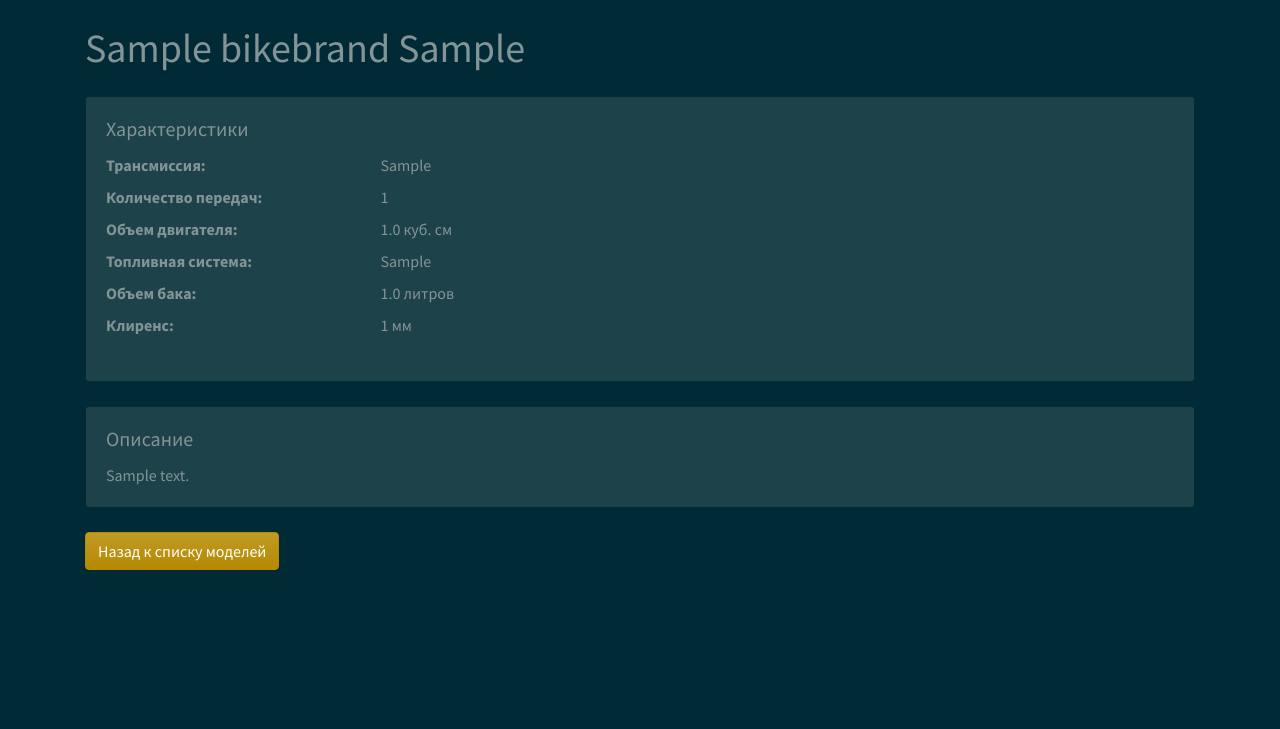
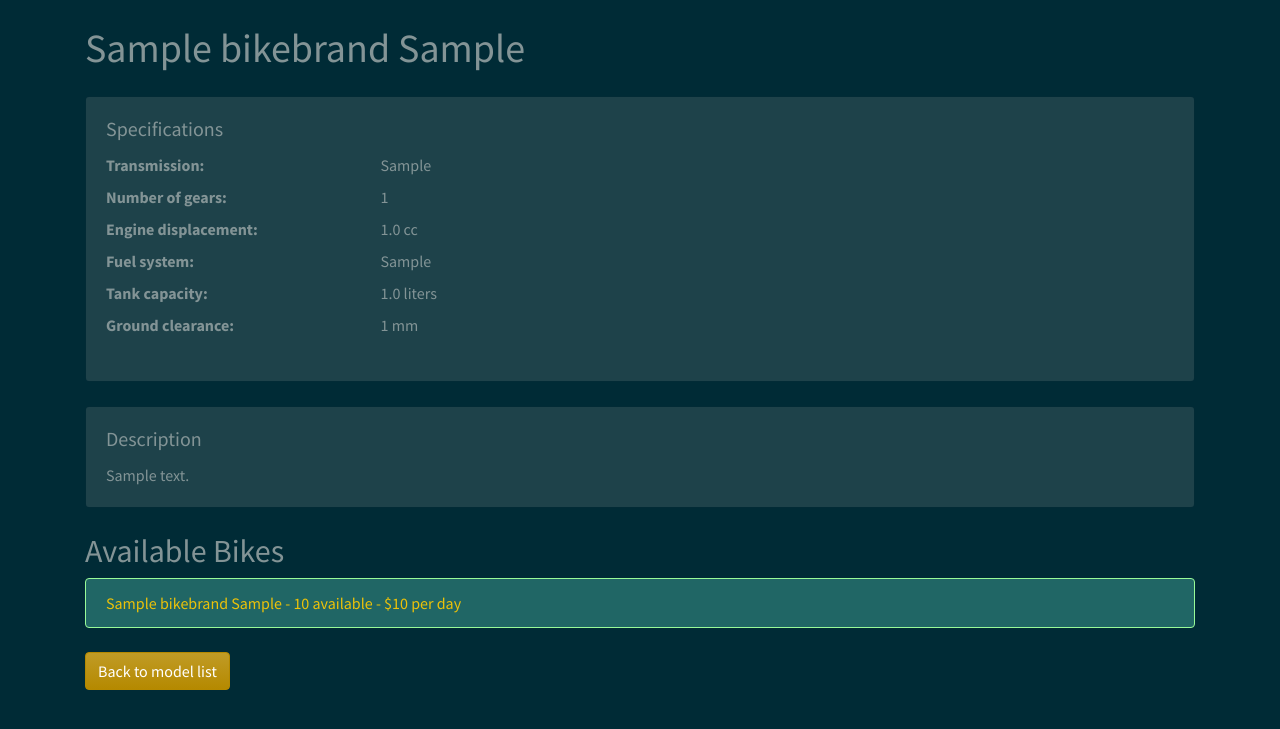
Before and after one commit to ara-foundation/bike-rental-vietnam, a Django app: page /bikemodel/1/ in a window 1280 px wide. Shown: the top 729 px of the page. Run offline with Django 5.2, Linux system fonts and the light colour scheme; tables that the repository leaves empty hold one stand-in row (values such as "Sample post"); some libraries are stand-ins or nearby versions.

Commit message:
added bike order functionality

```diff
--- a/bike_rental/models.py
+++ b/bike_rental/models.py
@@ -1,4 +1,5 @@
 from django.db import models
+from django.core.validators import MinValueValidator
 
 class BikeBrand(models.Model):
     name = models.CharField(max_length=255)
@@ -34,6 +35,31 @@ class Bike(models.Model):
     availability = models.BooleanField(default=True)
     photos = models.ImageField(upload_to='images/', null=True, blank=True)
     description = models.TextField()
+    price_per_day = models.DecimalField(max_digits=10, decimal_places=0, default=0.0)
+    price_per_week = models.DecimalField(max_digits=10, decimal_places=0, default=0.0)
+    price_per_month = models.DecimalField(max_digits=10, decimal_places=0, default=0.0)
 
     def __str__(self):
         return f"{self.bike_model} - {self.amount} available"
+
+
+class Client(models.Model):
+    name = models.CharField(max_length=255)
+    contact = models.CharField(max_length=255)
+    email = models.EmailField()
+
+    def __str__(self):
+        return self.name
+
+
+class Order(models.Model):
+    client = models.ForeignKey(Client, on_delete=models.PROTECT, related_name='orders')
+    bike = models.ForeignKey(Bike, on_delete=models.PROTECT, related_name='orders')
+    start_date = models.DateField()
+    duration = models.IntegerField(validators=[MinValueValidator(1)])
+    amount_bikes = models.IntegerField(validators=[MinValueValidator(1)])
+    total_price = models.DecimalField(max_digits=10, decimal_places=2)
+    created_at = models.DateTimeField(auto_now_add=True)
+
+    def __str__(self):
+        return f"Order {self.id} - {self.client.name}"
--- a/bike_rental/templates/bikemodel_detail.html
+++ b/bike_rental/templates/bikemodel_detail.html
@@ -1,9 +1,9 @@
 <!DOCTYPE html>
-<html lang="ru">
+<html lang="en">
 <head>
     <meta charset="UTF-8">
     <meta name="viewport" content="width=device-width, initial-scale=1.0">
-    <title>{{ bikemodel.brand.name }} {{ bikemodel.model }} - Детали</title>
+    <title>{{ bikemodel.brand.name }} {{ bikemodel.model }} - Details</title>
     <link href="https://cdn.jsdelivr.net/npm/bootswatch@4.5.2/dist/solar/bootstrap.min.css" rel="stylesheet">
     {% load static %}
     <link rel="stylesheet" href="{% static 'css/bikes.css' %}">
@@ -14,37 +14,50 @@
 
         <div class="card">
             <div class="card-body">
-                <h5 class="card-title">Характеристики</h5>
+                <h5 class="card-title">Specifications</h5>
                 <dl class="row">
-                    <dt class="col-sm-3">Трансмиссия:</dt>
+                    <dt class="col-sm-3">Transmission:</dt>
                     <dd class="col-sm-9">{{ bikemodel.transmission }}</dd>
 
-                    <dt class="col-sm-3">Количество передач:</dt>
+                    <dt class="col-sm-3">Number of gears:</dt>
                     <dd class="col-sm-9">{{ bikemodel.gears }}</dd>
 
-                    <dt class="col-sm-3">Объем двигателя:</dt>
-                    <dd class="col-sm-9">{{ bikemodel.displacement }} куб. см</dd>
+                    <dt class="col-sm-3">Engine displacement:</dt>
+                    <dd class="col-sm-9">{{ bikemodel.displacement }} cc</dd>
 
-                    <dt class="col-sm-3">Топливная система:</dt>
+                    <dt class="col-sm-3">Fuel system:</dt>
                     <dd class="col-sm-9">{{ bikemodel.fuel_system }}</dd>
 
-                    <dt class="col-sm-3">Объем бака:</dt>
-                    <dd class="col-sm-9">{{ bikemodel.tank }} литров</dd>
+                    <dt class="col-sm-3">Tank capacity:</dt>
+                    <dd class="col-sm-9">{{ bikemodel.tank }} liters</dd>
 
-                    <dt class="col-sm-3">Клиренс:</dt>
-                    <dd class="col-sm-9">{{ bikemodel.clearance }} мм</dd>
+                    <dt class="col-sm-3">Ground clearance:</dt>
+                    <dd class="col-sm-9">{{ bikemodel.clearance }} mm</dd>
                 </dl>
             </div>
         </div>
 
         <div class="card mt-4">
             <div class="card-body">
-                <h5 class="card-title">Описание</h5>
+                <h5 class="card-title">Description</h5>
                 <p class="card-text">{{ bikemodel.description }}</p>
             </div>
         </div>
 
-        <a href="{% url 'bikemodel_list' %}" class="btn btn-primary mt-4">Назад к списку моделей</a>
+        <h2 class="mt-4">Available Bikes</h2>
+        <ul class="list-group">
+            {% for bike in bikes %}
+                <li class="list-group-item">
+                    <a href="{% url 'bike_offer' bike.id %}">
+                        {{ bike }} - ${{ bike.price_per_day }} per day
+                    </a>
+                </li>
+            {% empty %}
+                <li class="list-group-item">No bikes available for this model</li>
+            {% endfor %}
+        </ul>
+
+        <a href="{% url 'bikemodel_list' %}" class="btn btn-primary mt-4">Back to model list</a>
     </div>
 
     <script src="https://cdn.jsdelivr.net/npm/bootstrap@5.3.0/dist/js/bootstrap.bundle.min.js"></script>
--- a/bike_rental/urls.py
+++ b/bike_rental/urls.py
@@ -1,7 +1,10 @@
 from django.urls import path
-from .views import BikeModelListView, bikemodel_detail
+from .views import BikeModelListView, bikemodel_detail, bike_offer, bike_order, order_confirmation
 
 urlpatterns = [
-    path('bikemodels/', BikeModelListView.as_view(), name='bikemodel_list'),  # Использует BikeModelListView для списка моделей
-    path('bikemodel/<int:id>/', bikemodel_detail, name='bikemodel_detail'),  # Для детального просмотра модели
+    path('bikemodels/', BikeModelListView.as_view(), name='bikemodel_list'),
+    path('bikemodel/<int:id>/', bikemodel_detail, name='bikemodel_detail'),
+    path('bike/<int:id>/', bike_offer, name='bike_offer'),
+    path('bike/<int:id>/order/', bike_order, name='bike_order'),
+    path('order/<int:order_id>/confirmation/', order_confirmation, name='order_confirmation'),
 ]
--- a/bike_rental/views.py
+++ b/bike_rental/views.py
@@ -1,21 +1,58 @@
-from django.shortcuts import render
+from django.shortcuts import render, get_object_or_404, redirect
 from django.http import HttpResponse
 from django_filters.views import FilterView
 from django.core.paginator import Paginator
-from .models import BikeModel
+from .models import BikeModel, Bike, Order
 from .filters import BikeModelFilter
+from django.urls import reverse
+from .forms import ClientForm, OrderForm
 
 class BikeModelListView(FilterView):
     model = BikeModel
     filterset_class = BikeModelFilter
-    template_name = 'bikemodel_list.html'  # Убедитесь, что этот шаблон существует
-    paginate_by = 10  # Добавляем пагинацию
+    template_name = 'bikemodel_list.html'
+    paginate_by = 10
 
 def bikemodel_detail(request, id):
-    try:
-        bikemodel = BikeModel.objects.get(id=id)
-    except BikeModel.DoesNotExist:
-        return HttpResponse("Model not found", status=404)
+    bikemodel = get_object_or_404(BikeModel, id=id)
+    bikes = Bike.objects.filter(bike_model=bikemodel)
+    context = {'bikemodel': bikemodel, 'bikes': bikes}
+    return render(request, 'bikemodel_detail.html', context)
 
-    context = {'bikemodel': bikemodel}
-    return render(request, 'bikemodel_detail.html', context)  # Убедитесь, что этот шаблон существует
+def bike_offer(request, id):
+    bike = get_object_or_404(Bike, id=id)
+    context = {'bike': bike}
+    return render(request, 'bike_offer.html', context)
+
+def bike_order(request, id):
+    bike = get_object_or_404(Bike, id=id)
+    if request.method == 'POST':
+        client_form = ClientForm(request.POST)
+        order_form = OrderForm(request.POST, bike=bike)
+        if client_form.is_valid() and order_form.is_valid():
+            client = client_form.save()
+            order = order_form.save(commit=False)
+            order.client = client
+            order.bike = bike
+            order.total_price = calculate_total_price(bike, order.duration, order.amount_bikes)
+            order.save()
+            return redirect(reverse('order_confirmation', kwargs={'order_id': order.id}))
+    else:
+        client_form = ClientForm()
+        order_form = OrderForm()
+
+    context = {
+        'bike': bike,
+        'client_form': client_form,
+        'order_form': order_form
+    }
+    return render(request, 'bike_order.html', context)
+
+def calculate_total_price(bike, duration, amount_bikes):
+    # Implement your pricing logic here
+    return bike.price_per_day * duration * amount_bikes
+
+def order_confirmation(request, order_id):
+    order = get_object_or_404(Order, id=order_id)
+    context = {'order': order}
+    return render(request, 'order_confirmation.html', context)
```
Also changed, not shown: bike_rental/admin.py (+9 -1 lines), bike_rental/forms.py (added, +23 -0 lines), bike_rental/templates/bike_offer.html (added, +59 -0 lines), bike_rental/templates/bike_order.html (added, +29 -0 lines), bike_rental/templates/order_confirmation.html (added, +30 -0 lines), bike_rental/migrations/0006_client_alter_bikemodel_options_bike_price_per_day_and_more.py (added).
